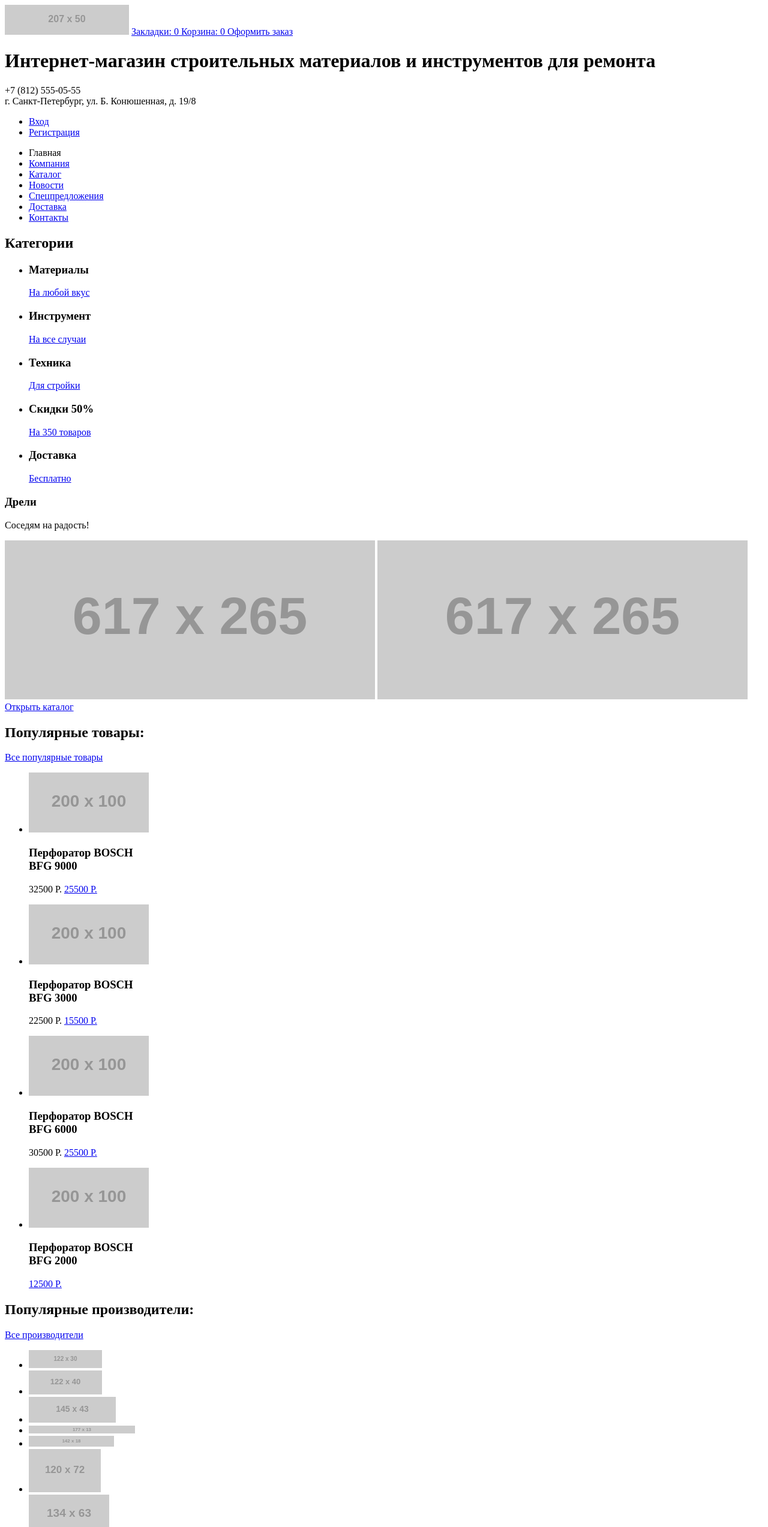
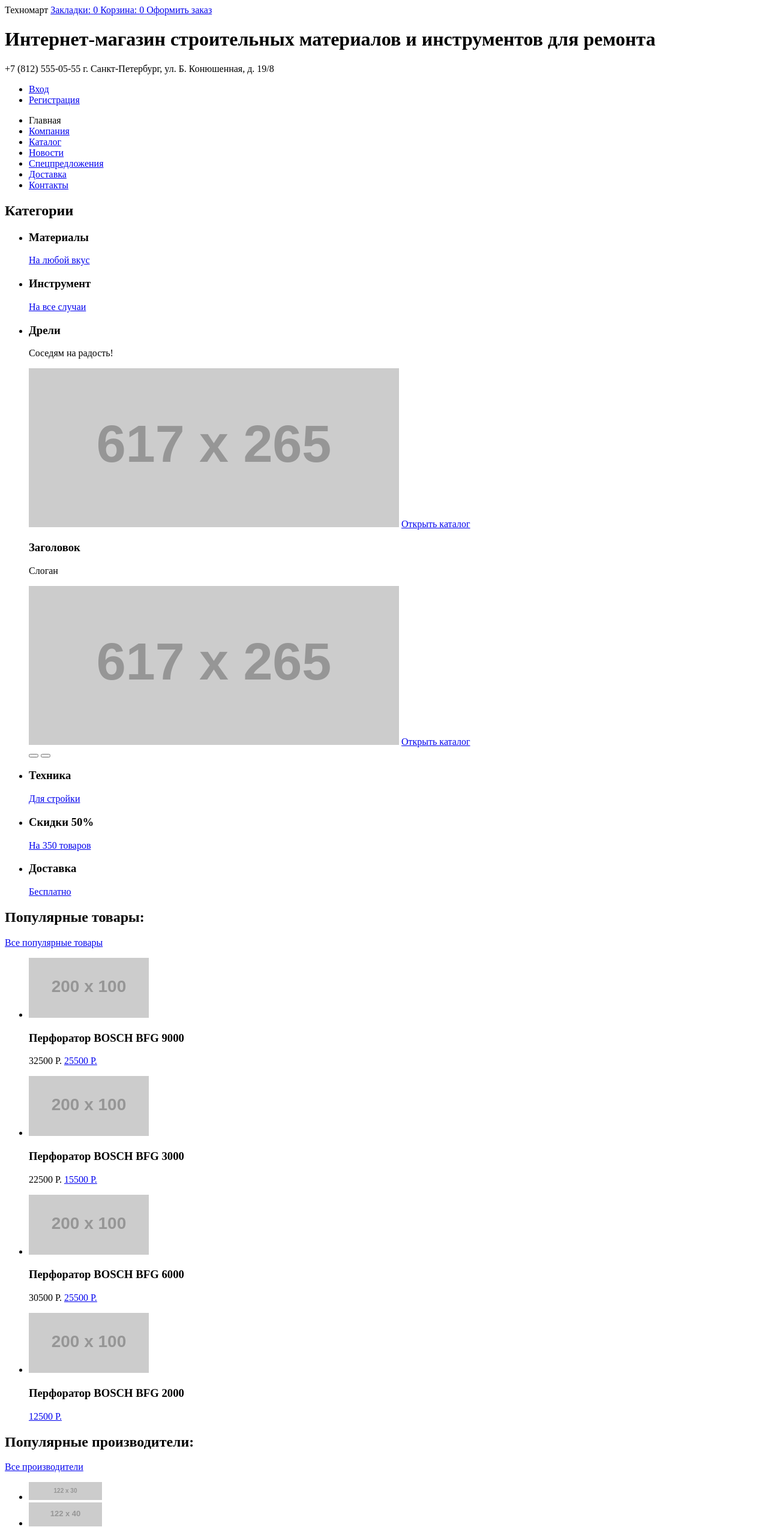
Before and after one commit to Amidery/764775-technomart, a plain HTML site: page index.html in a window 1280 px wide. Shown: the top 2546 px of the page at 60% size. Drawn offline with Linux system fonts and the light colour scheme; placeholder pictures from the web are drawn by us.

Commit message:
Вносит исправления в главную страницу и каталог

```diff
--- a/index.html
+++ b/index.html
@@ -7,9 +7,7 @@
   <body>
     <header class="main-header">
       <div class="header-upper">
-        <a class="header-logo">
-          <img src="http://placehold.it/207x50" width="207" height="50" alt="Логотип магазина Техномарт">
-        </a>
+        <a class="header-logo logo">Техномарт</a>
         <!--тут форма поиска-->
         <a class="bookmarks" href="#">
           <span>Закладки:</span>
@@ -24,8 +22,8 @@
       <div class="header-middle">
         <h1>Интернет-магазин строительных материалов и инструментов для ремонта</h1>
         <p>
-          <span>+7 (812) 555-05-55</span><br>
-          г. Санкт-Петербург, ул. Б. Конюшенная, д. 19/8
+          <span>+7 (812) 555-05-55</span>
+          <span>г. Санкт-Петербург, ул. Б. Конюшенная, д. 19/8</span>
         </p>
         <ul class="user-navigation">
           <li class="login"><a href="#">Вход</a></li>
@@ -47,7 +45,7 @@
     <main class="container">
       <section class="categories">
         <h2 class="visually hidden">Категории</h2>
-        <ul class="categories-list">
+        <ul class="categories-list-left">
           <li>
             <h3>Материалы</h3>
             <a class="categories-button" href="#">На любой вкус</a>
@@ -56,6 +54,28 @@
             <h3>Инструмент</h3>
             <a class="categories-button" href="#">На все случаи</a>
           </li>
+          <li>
+            <section class="slider">
+              <div class="slider-content">
+                <h3 class="slider-title">Дрели</h3>
+                <p class="slider-slogan">Соседям на радость!</p>
+                <img src="http://placehold.it/617x265" width="617" height="265" alt="#">
+                <a class="button" href="catalog.html">Открыть каталог</a>
+              </div>
+              <div class="slider-content">
+                <h3 class="slider-title">Заголовок</h3>
+                <p class="slider-slogan">Слоган</p>
+                <img src="http://placehold.it/617x265" width="617" height="265" alt="#">
+                <a class="button" href="catalog.html">Открыть каталог</a>
+              </div>
+              <div class="slider-buttons">
+                <button class="slider-buttons-previous"></button>
+                <button class="slider-buttons-next"></button>
+              </div>
+            </section>
+          </li>
+        </ul>
+        <ul class="categories-list-right">
           <li>
             <h3>Техника</h3>
             <a class="categories-button" href="#">Для стройки</a>
@@ -69,58 +89,51 @@
             <a class="categories-button" href="#">Бесплатно</a>
           </li>
         </ul>
-        <div class="slider">
-          <h3>Дрели</h3>
-          <p>Соседям на радость!</p>
-          <img src="http://placehold.it/617x265" width="617" height="265" alt="#">
-          <img src="http://placehold.it/617x265" width="617" height="265" alt="#">
-          <a class="button" href="catalog.html">Открыть каталог</a>
-        </div>
       </section>
       <section class="popular-items">
-        <div class="popular-items-container">
+        <div class="popular-container">
           <h2>Популярные товары:</h2>
           <a class="button" href="#">Все популярные товары</a>
         </div>
         <ul class="popular-items-list">
-          <li>
+          <li class="catalog-item">
             <img src="http://placehold.it/200x100" width="200" height="100" alt="Перфоратор BOSCH BFG 9000">
             <h3>
-            Перфоратор BOSCH <br>
-            BFG 9000
+              <span>Перфоратор BOSCH</span>
+              <span>BFG 9000</span>
             </h3>
             <p>
               <span>32500 Р.</span>
               <a class="button button-item" href="#">25500 Р.</a>
             </p>
           </li>
-          <li>
+          <li class="catalog-item">
             <img src="http://placehold.it/200x100" width="200" height="100" alt="Перфоратор BOSCH BFG 3000">
             <h3>
-            Перфоратор BOSCH <br>
-            BFG 3000
+              <span>Перфоратор BOSCH</span>
+              <span>BFG 3000</span>
             </h3>
             <p>
               <span>22500 Р.</span>
               <a class="button button-item" href="#">15500 Р.</a>
             </p>
           </li>
-          <li>
+          <li class="catalog-item">
             <img src="http://placehold.it/200x100" width="200" height="100" alt="Перфоратор BOSCH BFG 6000">
             <h3>
-            Перфоратор BOSCH <br>
-            BFG 6000
+              <span>Перфоратор BOSCH</span>
+              <span>BFG 6000</span>
             </h3>
             <p>
               <span>30500 Р.</span>
               <a class="button button-item" href="#">25500 Р.</a>
             </p>
           </li>
-          <li>
+          <li class="catalog-item new">
             <img src="http://placehold.it/200x100" width="200" height="100" alt="Перфоратор BOSCH BFG 2000">
             <h3>
-            Перфоратор BOSCH <br>
-            BFG 2000
+              <span>Перфоратор BOSCH</span>
+              <span>BFG 2000</span>
             </h3>
             <p>
               <span></span>
@@ -130,7 +143,7 @@
         </ul>
       </section>
       <section class="popular-factories">
-        <div class="popular-factories-container">
+        <div class="popular-container">
           <h2>Популярные производители:</h2>
           <a class="button" href="#">Все производители</a>
         </div>
@@ -177,7 +190,7 @@
             Залезть в долговую яму стало проще!<br>
             Кредитные консультанты придут вам на помощь.
             </p>
-            <a class="button">Отправить заявку</a>
+            <a class="button" href="#">Отправить заявку</a>
           </li>
         </ul>
       </section>
@@ -187,8 +200,8 @@
           Настоящий мужской шоппинг начинается здесь! Огромный выбор товаров для ремонта и строительства не оставит равнодушными любителей сэкономить на гастарбайтерах.
         </p>
         <p>
-          Мы можем доставить ваш товар в самые отдаленные точки России!<br>
-          Техномарт работает со многими транспортными компаниями:
+          <span>Мы можем доставить ваш товар в самые отдаленные точки России!</span>
+          <span>Техномарт работает со многими транспортными компаниями:</span>
         </p>
         <ul class="transport">
           <li>Деловые линии</li>
@@ -200,8 +213,8 @@
       <section class="contacts">
         <h2>Контакты</h2>
         <p>
-          Вы можете забрать товар сами,<br>
-          заехав в наш офис:
+          <span>Вы можете забрать товар сами,</span>
+          <span>заехав в наш офис:</span>
         </p>
         <a href=""><img src="http://placehold.it/300x157" width="300" height="157" alt="Карта офиса по адресу улица Б. Конюшенная, 19/8"></a>
         <a class="button" href="#">Заблудились? Напишите нам!</a>
@@ -209,18 +222,20 @@
     </main>
     <footer class="main-footer">
       <div class="footer-upper">
-        <img src="http://placehold.it/207x50" width="207" height="50" alt="Логотип магазина Техномарт">
-        <p>
-          г. Санкт-Петербург, ул. Б. Конюшенная, д. 19/8<br>
-          +7 (812) 555-05-55
-        </p>
+        <a class="footer-logo logo">Техномарт</a>
         <ul class="footer-menu">
           <li><a href="#">Компания</a></li>
           <li><a href="#">Новости</a></li>
-          <li><a href="#">Каталог</a></li>
+          <li><a href="catalog.html">Каталог</a></li>
           <li><a href="#">Доставка</a></li>
           <li><a href="#">Контакты</a></li>
         </ul>
+      </div>
+      <div class="footer-middle">
+        <p>
+          <span>г. Санкт-Петербург, ул. Б. Конюшенная, д. 19/8</span>
+          <span>+7 (812) 555-05-55</span>
+        </p>
         <ul class="footer-categories">
           <li><a href="#">Материалы</a></li>
           <li><a href="#">Техника</a></li>
@@ -230,8 +245,8 @@
       </div>
       <div class="footer-lower">
         <p class="footer-copyright">
-          &#169; 2010-2017 Компания &#171;Техномарт&#187;<br>
-          Все права защищены
+          <span>&#169; 2010-2017 Компания &#171;Техномарт&#187;</span>
+          <span>Все права защищены</span>
         </p>
         <ul class="socials">
           <li><a class="social-button" href="#">Вконтакте</a></li>
@@ -254,7 +269,7 @@
       <p>Ваш e-mail:</p>
       <p>Текст письма:</p>
       <!-- Здесь будет форма -->
-      <span class="modal-close">x</span>
+      <button class="modal-close">x</button>
     </section>
   </body>
 </html>
```
Also changed, not shown: catalog.html (+44 -43 lines).
